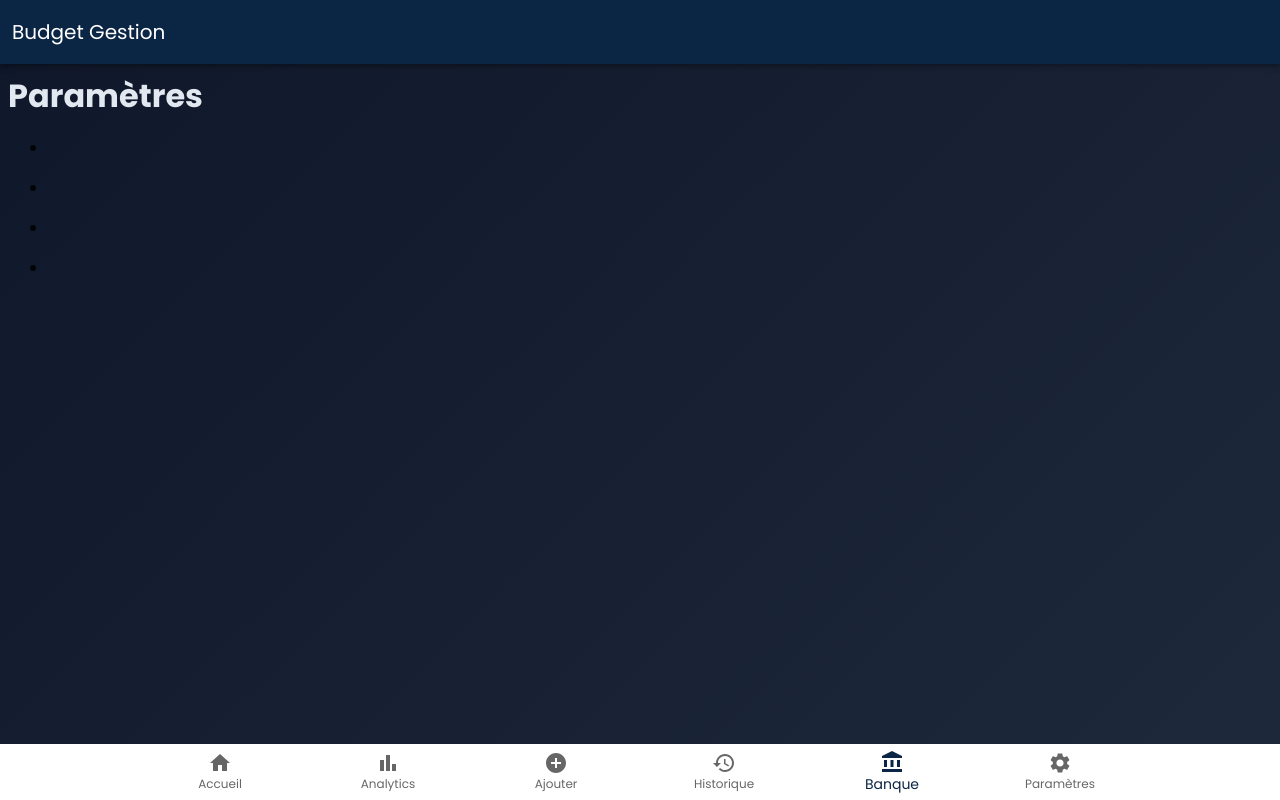
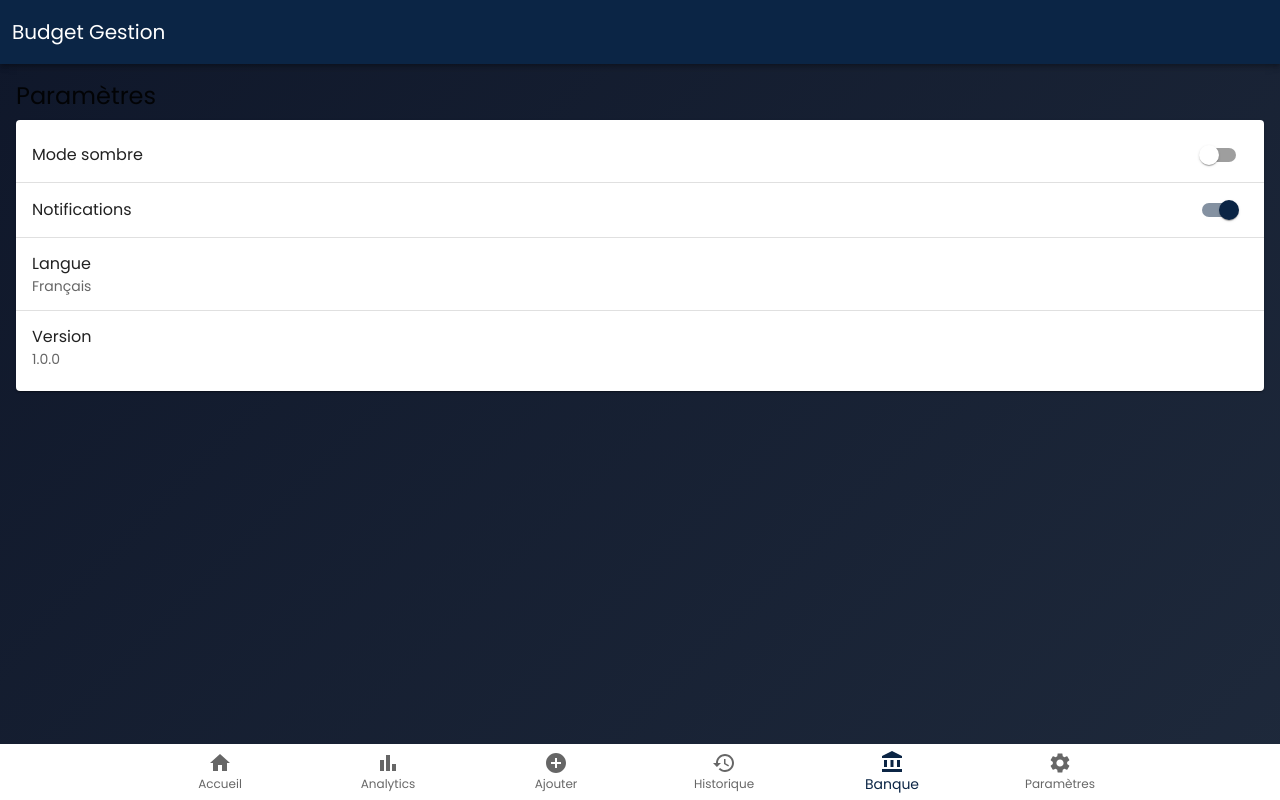
Before and after one commit to XiNetworkProject/Budget-Gestion, a React (Vite) app in the folder budget-mobile-app/: page /settings in a window 1280 px wide. Built offline with nearby package versions, Linux system fonts and the light colour scheme; no server answers.

Commit message:
Migration Settings vers MUI

```diff
--- a/budget-mobile-app/src/pages/Settings.jsx
+++ b/budget-mobile-app/src/pages/Settings.jsx
@@ -1,17 +1,36 @@
-import React from 'react';
+import React, { useState } from 'react';
+import { Box, Typography, Paper, List, ListItem, ListItemText, Divider, Switch } from '@mui/material';
 
 const Settings = () => {
+  const [darkMode, setDarkMode] = useState(false);
+  const [notifications, setNotifications] = useState(true);
   return (
-    <div className="p-4">
-      <h1 className="text-2xl font-bold mb-4">Paramètres</h1>
-      {/* Liste des options */}
-      <ul className="divide-y divide-gray-400">
-        <li className="py-4"><div className="bg-gray-300 h-4 w-1/2 rounded"></div></li>
-        <li className="py-4"><div className="bg-gray-300 h-4 w-2/3 rounded"></div></li>
-        <li className="py-4"><div className="bg-gray-300 h-4 w-1/3 rounded"></div></li>
-        <li className="py-4"><div className="bg-gray-300 h-4 w-1/2 rounded"></div></li>
-      </ul>
-    </div>
+    <Box sx={{ p: 2 }}>
+      <Typography variant="h5" gutterBottom>
+        Paramètres
+      </Typography>
+      <Paper>
+        <List>
+          <ListItem>
+            <ListItemText primary="Mode sombre" />
+            <Switch checked={darkMode} onChange={e => setDarkMode(e.target.checked)} />
+          </ListItem>
+          <Divider />
+          <ListItem>
+            <ListItemText primary="Notifications" />
+            <Switch checked={notifications} onChange={e => setNotifications(e.target.checked)} />
+          </ListItem>
+          <Divider />
+          <ListItem>
+            <ListItemText primary="Langue" secondary="Français" />
+          </ListItem>
+          <Divider />
+          <ListItem>
+            <ListItemText primary="Version" secondary="1.0.0" />
+          </ListItem>
+        </List>
+      </Paper>
+    </Box>
   );
 };
 
```
